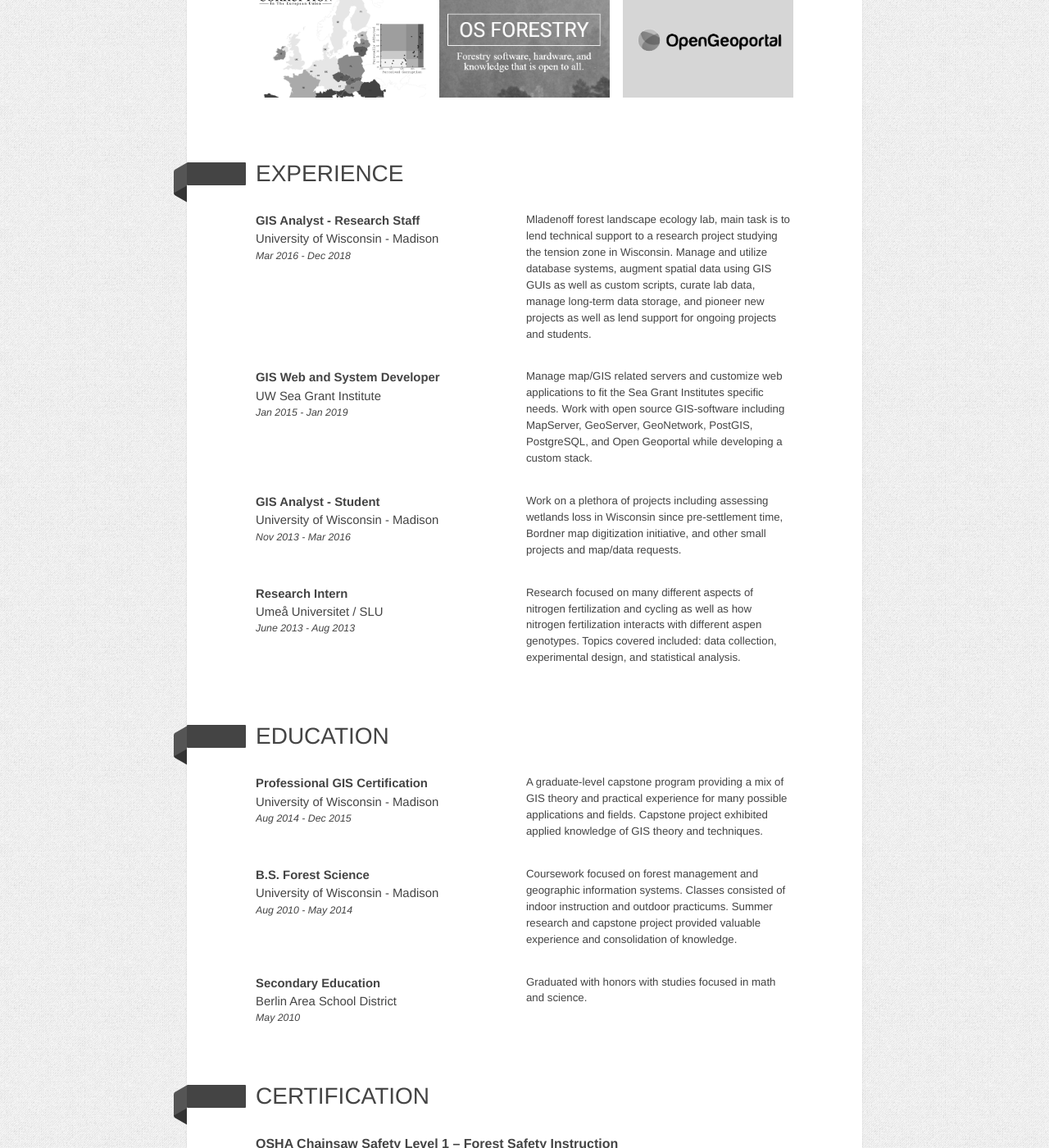
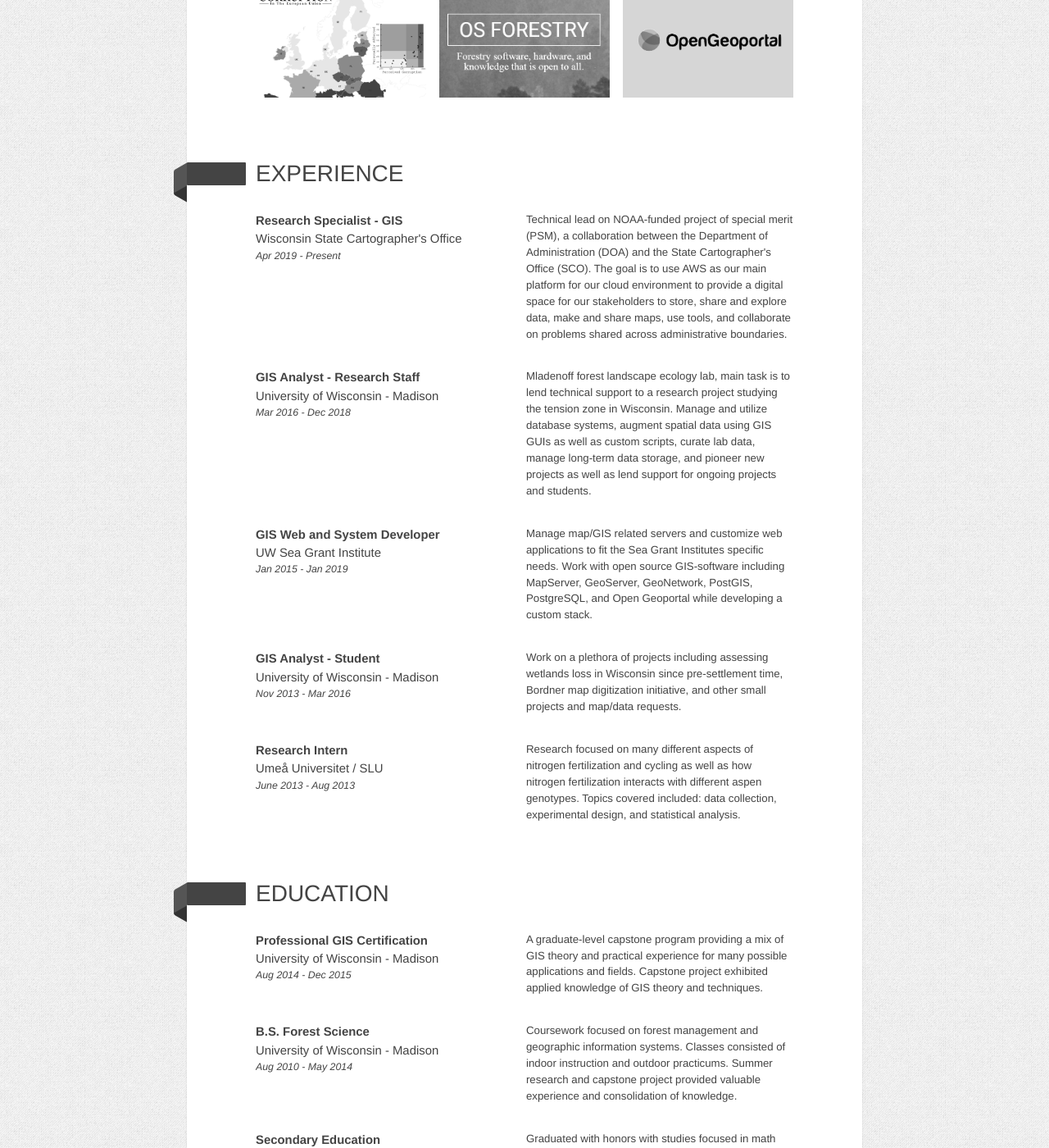
Before and after one commit to HaydenElza/haydenelza.github.io, a Jekyll site: the page built from index.html, in a window 1280 px wide and 1400 px high, scrolled down 734 px. Shown: the whole window at 82% size. Built offline with Jekyll 4.4.1, drawn with Linux system fonts in a browser that asks for light colours; nearby versions of some CDN libraries; some of the changed text lies outside the part shown.

Commit message:
Added current positon and added certification

```diff
--- a/index.html
+++ b/index.html
@@ -357,6 +357,14 @@
 		<div class="section-title">Experience</div>
 		<div class="list-item">
 			<div class="list-head">
+				<div class="list-title">Research Specialist - GIS</div>
+				<div class="list-subtitle">Wisconsin State Cartographer's Office</div>
+				<div class="list-date">Apr 2019 - Present</div>
+			</div>
+			<div class="list-description">Technical lead on NOAA-funded project of special merit (PSM), a collaboration between the Department of Administration (DOA) and the State Cartographer's Office (SCO). The goal is to use AWS as our main platform for our cloud environment to provide a digital space for our stakeholders to store, share and explore data, make and share maps, use tools, and collaborate on problems shared across administrative boundaries.</div>
+		</div>
+		<div class="list-item">
+			<div class="list-head">
 				<div class="list-title">GIS Analyst - Research Staff</div>
 				<div class="list-subtitle">University of Wisconsin - Madison</div>
 				<div class="list-date">Mar 2016 - Dec 2018</div>
@@ -428,6 +436,10 @@
 	<div class="section-content">
 		<div class="section-title">Certification</div>
 		<div class="list-item">
+			<div class="list-title">Amazon Web Services Certified Cloud Practitioner</div>
+			<div class="list-date">Jun. 2019</div>
+		</div>
+		<div class="list-item">
 			<div class="list-title">OSHA Chainsaw Safety Level 1 – Forest Safety Instruction</div>
 			<div class="list-date">Nov. 2014</div>
 		</div>
@@ -474,20 +486,21 @@
 			<div class="horizontal-bar" data-percent="40%"><span>R</span></div>
 			<div class="horizontal-bar" data-percent="70%"><span>Java Script</span></div>
 			<div class="horizontal-bar" data-percent="90%"><span>HTML + CSS</span></div>
-			<div class="horizontal-bar" data-percent="75%"><span>SQL</span></div>
+			<div class="horizontal-bar" data-percent="95%"><span>SQL</span></div>
 			<div class="horizontal-bar" data-percent="85%"><span>GDAL/OGR</span></div>
 			<div class="horizontal-bar" data-percent="95%"><span>ArcGIS</span></div>
-			<div class="horizontal-bar" data-percent="75%"><span>Quantum GIS</span></div>
+			<div class="horizontal-bar" data-percent="90%"><span>Quantum GIS</span></div>
 			<div class="horizontal-bar" data-percent="45%"><span>Tomcat</span></div>
 			<div class="horizontal-bar" data-percent="40%"><span>Solr</span></div>
 			<div class="horizontal-bar" data-percent="75%"><span>GeoServer</span></div>
 			<div class="horizontal-bar" data-percent="70%"><span>GeoNetwork</span></div>
-			<div class="horizontal-bar" data-percent="80%"><span>PostGIS</span></div>
-			<div class="horizontal-bar" data-percent="80%"><span>PostgreSQL</span></div>
+			<div class="horizontal-bar" data-percent="95%"><span>PostGIS</span></div>
+			<div class="horizontal-bar" data-percent="95%"><span>PostgreSQL</span></div>
 			<div class="horizontal-bar" data-percent="95%"><span>Linux</span></div>
+			<div class="horizontal-bar" data-percent="75%"><span>AWS</span></div>
 			<div class="horizontal-bar" data-percent="65%"><span>Microsoft Servers</span></div>
-			<div class="horizontal-bar" data-percent="100%"><span>Microsoft Office Suit</span></div>
-			<div class="horizontal-bar" data-percent="65%"><span>Illustrator</span></div>
+			<div class="horizontal-bar" data-percent="100%"><span>Microsoft Office Suite</span></div>
+			<div class="horizontal-bar" data-percent="90%"><span>Illustrator</span></div>
 			<div class="horizontal-bar" data-percent="80%"><span>Photoshop</span></div>
 		</div>
 	</div>
```
